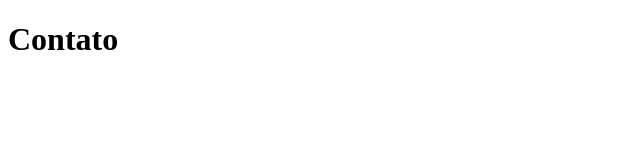
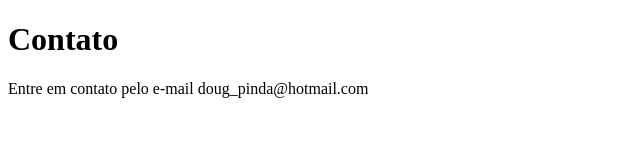
Before and after one commit to dougsMariano/sistema-de-cadastro, a plain HTML site: page contato.html in a window 1280 px wide. Shown: the whole page, without its empty margins (0-640 px from the left). Drawn offline with Linux system fonts and the light colour scheme.

Commit message:
Adicionando e-mail de contato

```diff
--- a/contato.html
+++ b/contato.html
@@ -8,5 +8,6 @@
 </head>
 <body>
     <h1>Contato</h1>
+    <p>Entre em contato pelo e-mail doug_pinda@hotmail.com</p>
 </body>
 </html>
```
